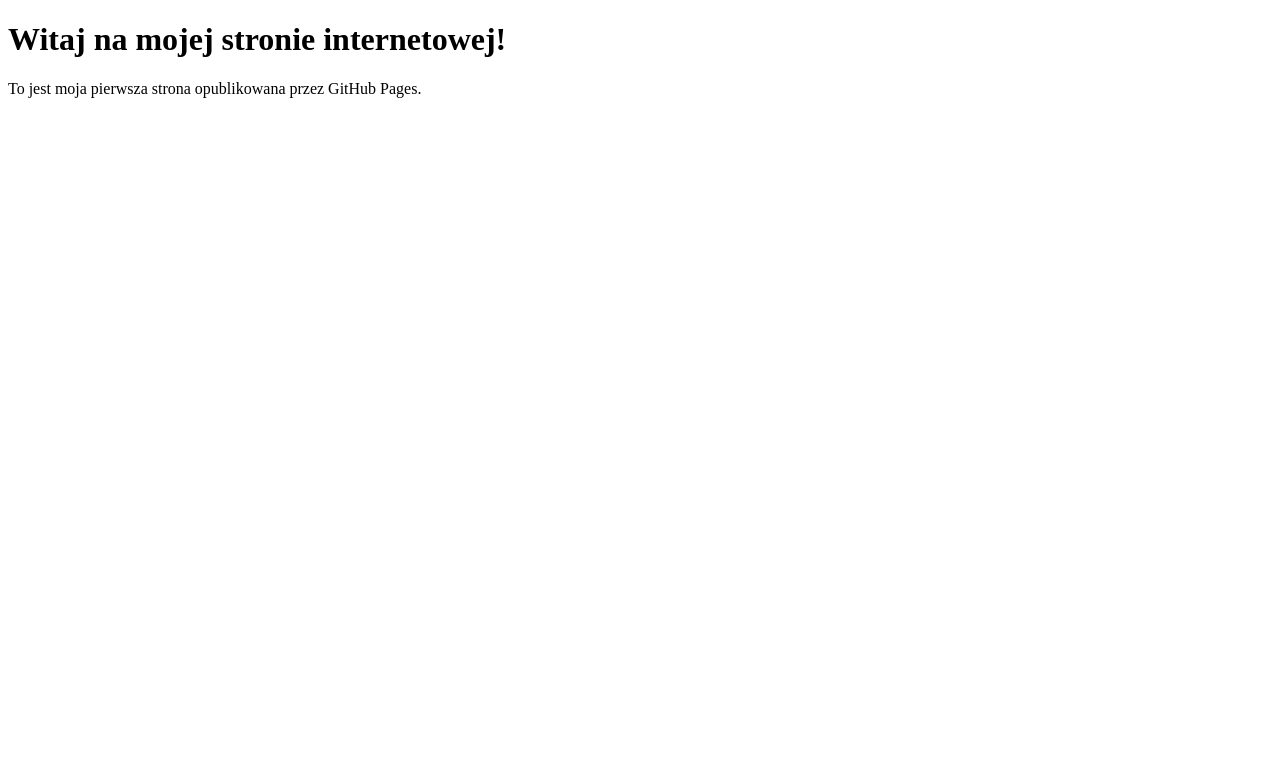
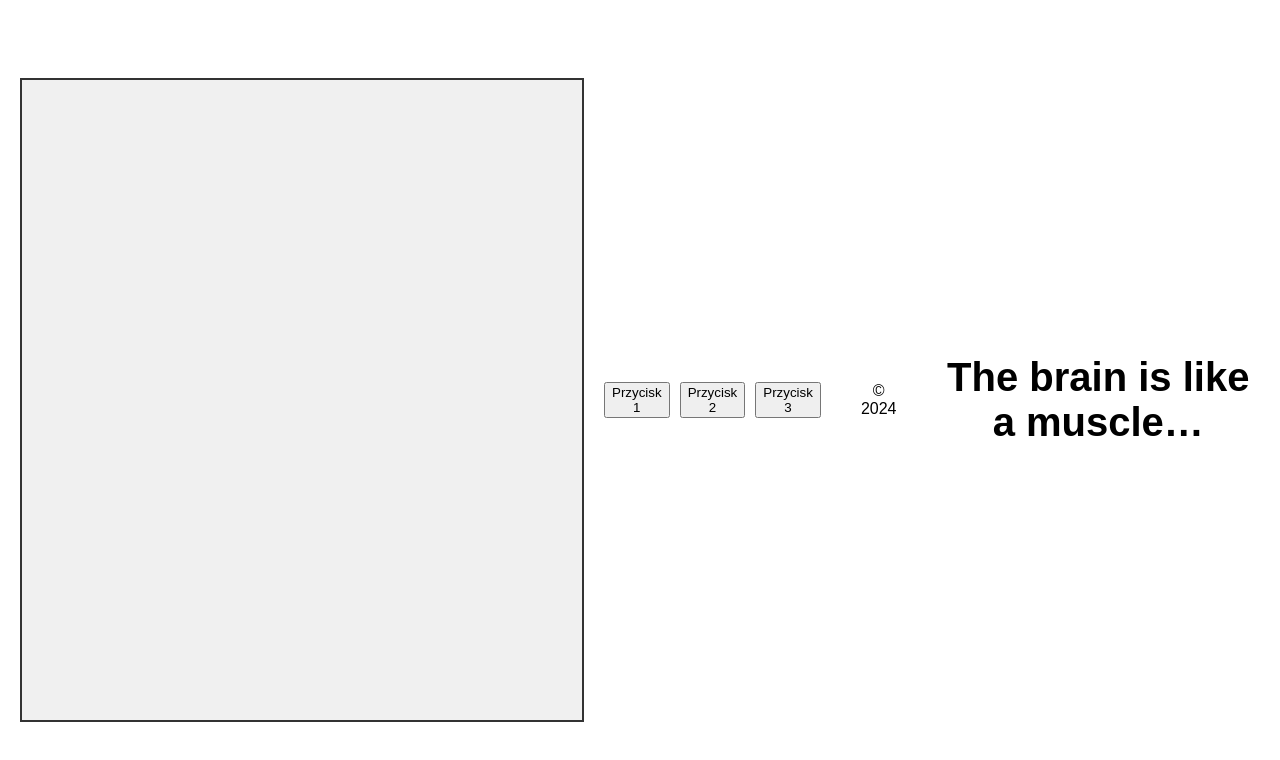
Before and after one commit to BogdanPasterak/BogdanPasterak.github.io, a plain HTML site: page index.html in a window 1280 px wide. Drawn offline with Linux system fonts and the light colour scheme.

Commit message:
Poczatek

```diff
--- a/index.html
+++ b/index.html
@@ -2,10 +2,31 @@
 <html lang="pl">
 <head>
     <meta charset="UTF-8">
-    <title>Moja Strona</title>
+    <meta name="viewport" content="width=device-width, initial-scale=1.0">
+    <title>The brain is like a muscle…</title>
+    <link rel="stylesheet" href="style.css">
 </head>
 <body>
-    <h1>Witaj na mojej stronie internetowej!</h1>
-    <p>To jest moja pierwsza strona opublikowana przez GitHub Pages.</p>
+
+    <header>
+        <h1>The brain is like a muscle…</h1>
+    </header>
+
+    <div class="main-content-container">
+        <main class="main-section"></main>
+        <aside class="sidebar">
+            <div class="buttons-container">
+                <button>Przycisk 1</button>
+                <button>Przycisk 2</button>
+                <button>Przycisk 3</button>
+            </div>
+        </aside>
+    </div>
+
+    <footer>
+        <p>&copy; 2024</p>
+    </footer>
+
+    <script src="script.js"></script>
 </body>
 </html>
--- /dev/null
+++ b/script.js
@@ -0,0 +1,4 @@
+// Tutaj możesz dodać kod JavaScript, który będzie sterował funkcjonalnością strony
+// na przykład obsługę przycisków, animacje, itp.
+
+console.log("Strona załadowana!");
--- /dev/null
+++ b/style.css
@@ -0,0 +1,103 @@
+body {
+    margin: 0;
+    font-family: sans-serif;
+    display: flex;
+    flex-direction: column;
+    min-height: 100vh;
+}
+
+header, footer {
+    text-align: center;
+    padding: 20px;
+}
+
+h1 {
+    font-size: 2.5em;
+    margin-bottom: 20px;
+}
+
+/* Układ dla orientacji pionowej (portrait) */
+.main-content-container {
+    display: flex;
+    flex-direction: column;
+    align-items: center;
+    flex-grow: 1;
+    padding: 20px;
+}
+
+.main-section {
+    width: 70vmin;
+    max-width: 80vh;
+    aspect-ratio: 7 / 8;
+    background-color: #f0f0f0;
+    border: 2px solid #333;
+}
+
+.buttons-container {
+    display: flex;
+    justify-content: center;
+    gap: 10px;
+    margin-top: 20px;
+}
+
+/* Media Query dla orientacji poziomej (landscape) */
+@media (orientation: landscape) and (min-width: 600px) {
+    body {
+        flex-direction: row;
+        justify-content: center;
+        align-items: center;
+        height: 100vh;
+    }
+
+    .main-content-container {
+        flex-direction: row;
+        width: 100%;
+        max-width: 1200px;
+    }
+
+    .main-section {
+        width: auto;
+        height: 80vh;
+        aspect-ratio: 7 / 8;
+        background-color: #f0f0f0;
+        border: 2px solid #333;
+    }
+
+    .sidebar {
+        display: flex;
+        flex-direction: column;
+        justify-content: space-between;
+        align-items: center;
+        padding-left: 20px;
+        text-align: center;
+    }
+
+    header, footer {
+        flex-grow: 1;
+        display: flex;
+        align-items: center;
+        justify-content: center;
+    }
+
+    header {
+        order: 2; /* Przenosi nagłówek na prawą stronę */
+    }
+
+    .main-section {
+        order: 1; /* Główna sekcja po lewej */
+    }
+
+    .sidebar {
+        order: 3;
+    }
+
+    /* Zapewnienie, że przyciski i reszta zawartości bocznej są na górze */
+    .buttons-container {
+        margin-top: 0;
+    }
+
+    /* Dodatkowe wyrównanie elementów bocznych */
+    h1, .buttons-container, footer {
+        margin: auto; /* Domyślne marginesy */
+    }
+}
```
